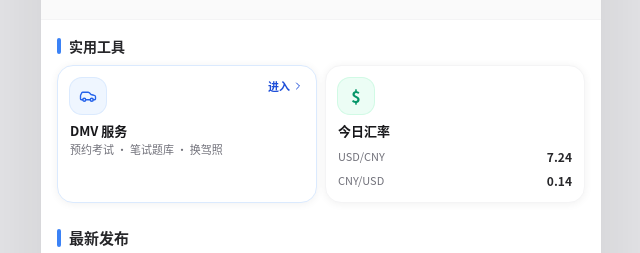
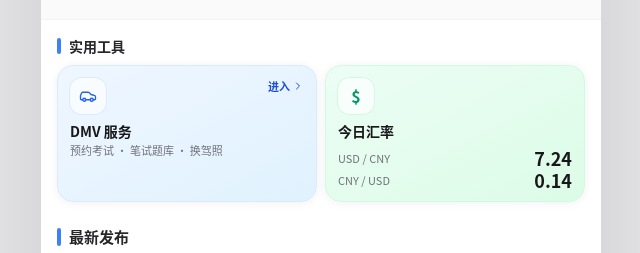
Before and after one commit to alititi-jackie/openaa-marketplace, a Next.js app: page / in a window 1280 px wide. Shown: the part 319-572 px from the top of the page, without its empty margins (319-959 px from the left). Built offline with nearby package versions, Linux system fonts and the light colour scheme; no server answers; the database is empty.

Commit message:
style: gradient tool cards for InfoCardsSection

```diff
--- a/components/InfoCardsSection.tsx
+++ b/components/InfoCardsSection.tsx
@@ -19,15 +19,15 @@ export default function InfoCardsSection() {
         {/* DMV card */}
         <Link
           href="/dmv"
-          className="rounded-2xl p-3 min-h-[108px] bg-white border border-blue-100 shadow-[0_1px_8px_rgba(0,0,0,0.06)] active:scale-[0.98] transition-transform duration-150"
+          className="rounded-2xl p-3 min-h-[108px] bg-gradient-to-br from-blue-50 to-sky-100 border border-blue-100 shadow-[0_1px_10px_rgba(0,0,0,0.06)] active:scale-[0.98] transition-transform duration-150"
         >
           <div className="flex items-start justify-between gap-2">
             <div className="min-w-0">
-              <div className="w-9 h-9 rounded-xl bg-blue-50 ring-1 ring-blue-100 flex items-center justify-center">
+              <div className="w-9 h-9 rounded-xl bg-white/70 ring-1 ring-blue-100 flex items-center justify-center">
                 <Car size={18} className="text-blue-600" strokeWidth={1.8} />
               </div>
 
-              <h3 className="mt-2 text-[13px] font-bold text-zinc-900 leading-snug">DMV 服务</h3>
+              <h3 className="mt-2 text-[14px] font-bold text-zinc-900 leading-snug">DMV 服务</h3>
               <p className="mt-0.5 text-[11px] text-zinc-500 leading-snug line-clamp-2">
                 预约考试 · 笔试题库 · 换驾照
               </p>
@@ -41,23 +41,23 @@ export default function InfoCardsSection() {
         </Link>
 
         {/* Exchange rate card */}
-        <div className="rounded-2xl p-3 min-h-[108px] bg-white border border-zinc-100 shadow-[0_1px_8px_rgba(0,0,0,0.06)]">
+        <div className="rounded-2xl p-3 min-h-[108px] bg-gradient-to-br from-emerald-50 to-green-100 border border-emerald-100 shadow-[0_1px_10px_rgba(0,0,0,0.06)]">
           <div className="flex items-start justify-between gap-2">
             <div className="min-w-0">
-              <div className="w-9 h-9 rounded-xl bg-emerald-50 ring-1 ring-emerald-100 flex items-center justify-center">
+              <div className="w-9 h-9 rounded-xl bg-white/70 ring-1 ring-emerald-100 flex items-center justify-center">
                 <span className="text-[16px] font-black text-emerald-600 leading-none">$</span>
               </div>
-              <h3 className="mt-2 text-[13px] font-bold text-zinc-900 leading-snug">今日汇率</h3>
+              <h3 className="mt-2 text-[14px] font-bold text-zinc-900 leading-snug">今日汇率</h3>
             </div>
           </div>
 
-          <div className="mt-2 space-y-1.5">
+          <div className="mt-2 space-y-1">
             {rates.map(({ from, to, rate }) => (
               <div key={`${from}-${to}`} className="flex items-center justify-between">
                 <span className="text-[11px] text-zinc-500 font-medium">
-                  {from}/{to}
+                  {from} / {to}
                 </span>
-                <span className="text-[12px] font-bold text-zinc-800">{rate}</span>
+                <span className="text-[18px] font-bold text-zinc-900 leading-none">{rate}</span>
               </div>
             ))}
           </div>
```
